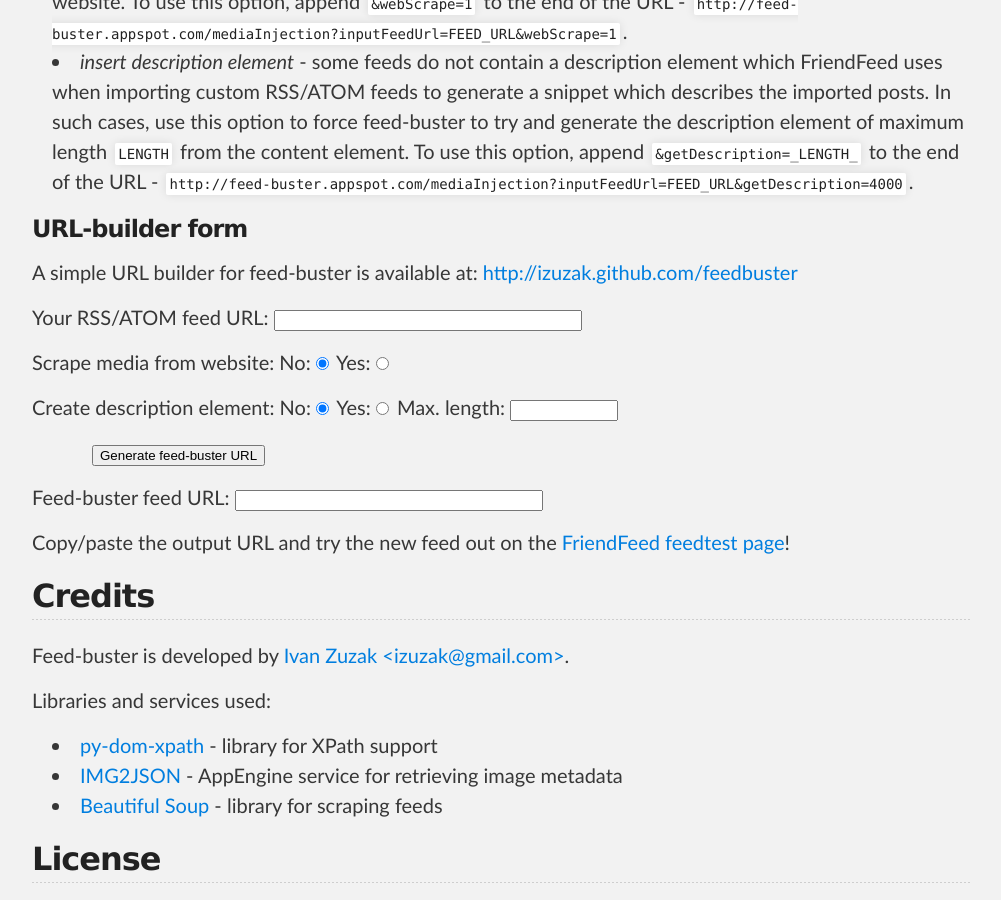
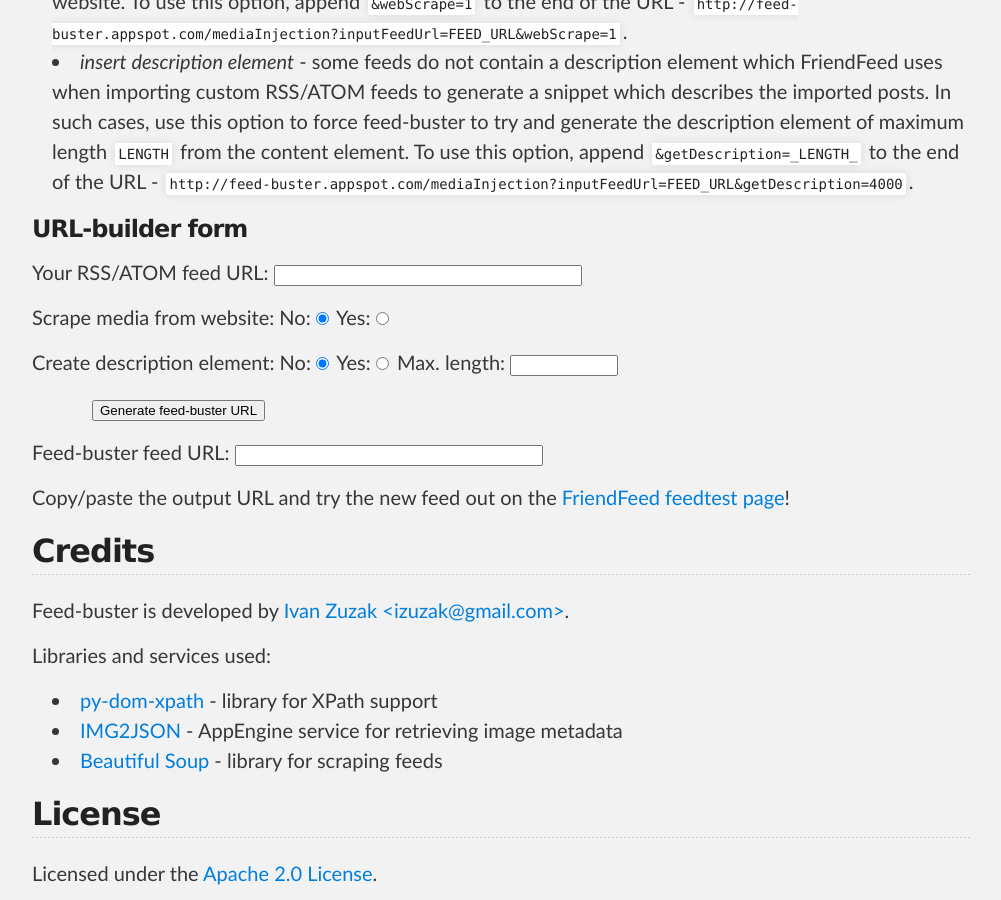
Before and after one commit to izuzak/feedbuster, a Jekyll site: the page built from index.md, in a window 1280 px wide and 900 px high, scrolled down 2082 px. Shown: the whole window, without its empty margins (138-1139 px from the left). Built offline with Jekyll 4.4.1, drawn with Linux system fonts in a browser that asks for light colours; Markdown is read by kramdown in place of the engine named in the settings.

Commit message:
remove extra line from url builder paragraph

```diff
--- a/index.md
+++ b/index.md
@@ -39,8 +39,6 @@
  * *insert description element* - some feeds do not contain a description element which FriendFeed uses when importing custom RSS/ATOM feeds to generate a snippet which describes the imported posts. In such cases, use this option to force feed-buster to try and generate the description element of maximum length `LENGTH` from the content element. To use this option, append `&getDescription=_LENGTH_` to the end of the URL - `http://feed-buster.appspot.com/mediaInjection?inputFeedUrl=FEED_URL&getDescription=4000`.
 
 ### URL-builder form
-
-A simple URL builder for feed-buster is available at: [http://izuzak.github.com/feedbuster](http://izuzak.github.com/feedbuster.)
 
 <script type="text/javascript">
   function generate() {
```
